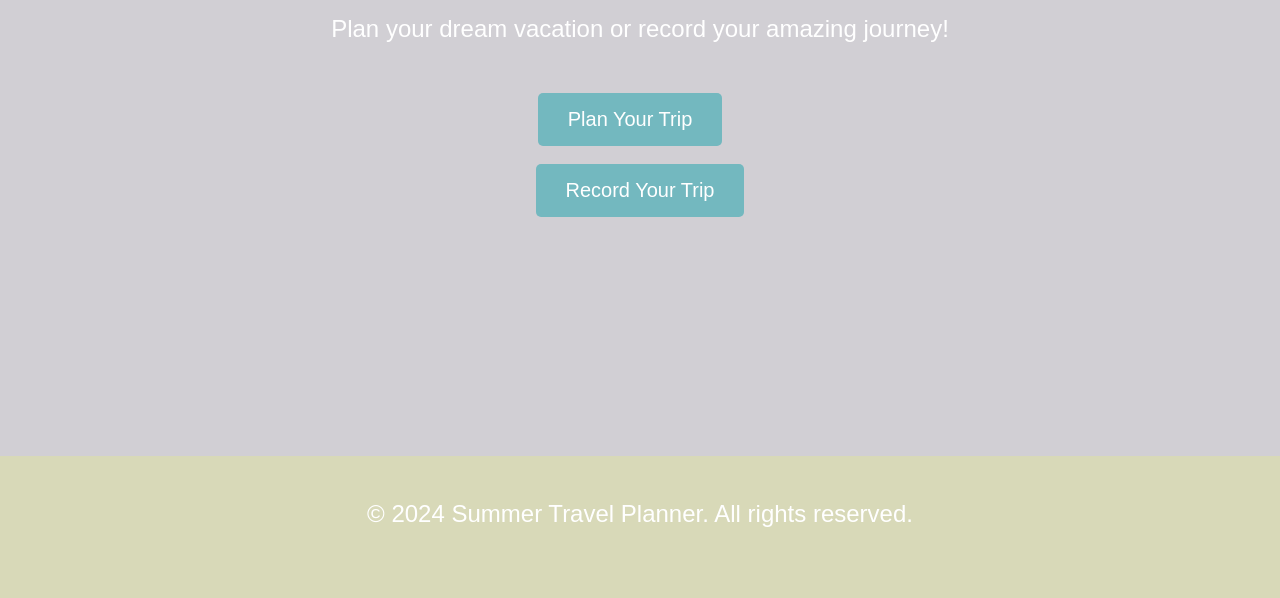
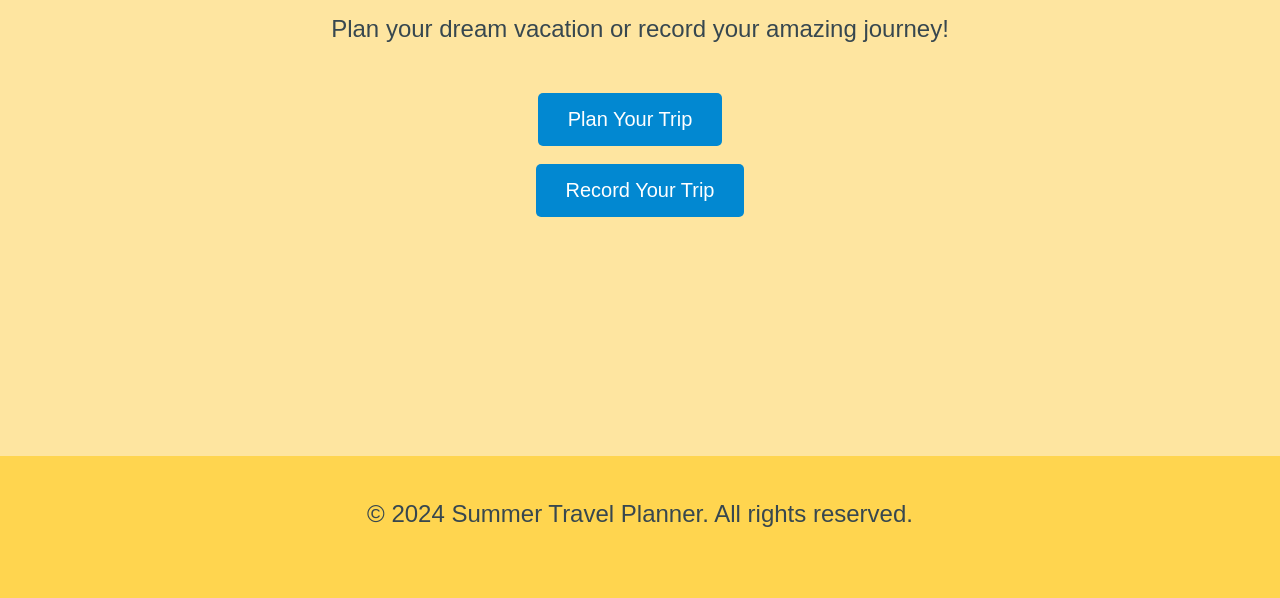
Before and after one commit to Lunaya07/Travel-Planner, a plain HTML site: page index.html in a window 1280 px wide. Shown: the part 202-800 px from the top of the page. Drawn offline with Linux system fonts and the light colour scheme.

Commit message:
Update styles.css

```diff
--- a/styles.css
+++ b/styles.css
@@ -2,8 +2,8 @@ body {
     margin: 0;
     padding: 0;
     font-family: Arial, sans-serif;
-    background-color: #D1CFD4; /* 主页背景色 */
-    color: #ffffff; /* 文字颜色 */
+    background-color: #FEE5A0; /* 主页背景色 */
+    color: #37474F; /* 文字颜色 */
 }
 .container {
     max-width: 800px;
@@ -14,6 +14,7 @@ body {
 h1 {
     font-size: 48px;
     margin-bottom: 30px;
+    color: #01579B; /* 标题颜色 */
 }
 p {
     font-size: 24px;
@@ -22,7 +23,7 @@ p {
 .btn {
     display: inline-block;
     padding: 15px 30px;
-    background-color: #73B8BF; /* 按钮背景色 */
+    background-color: #0288D1; /* 按钮背景色 */
     color: #ffffff;
     font-size: 20px;
     text-decoration: none;
@@ -34,13 +35,14 @@ p {
     margin-right: 0; /* 最后一个按钮不添加右边距 */
 }
 .btn:hover {
-    background-color: #ABB2CE; /* 鼠标悬停时按钮背景色 */
+    background-color: #01579B; /* 鼠标悬停时按钮背景色 */
 }
 footer {
-    background-color: #D8D9B8; /* 页脚背景色 */
+    background-color: #FFD54F; /* 页脚背景色 */
     padding: 20px 0;
     text-align: center;
     position: fixed;
     bottom: 0;
     width: 100%;
+    color: #37474F; /* 页脚文字颜色 */
 }
```
